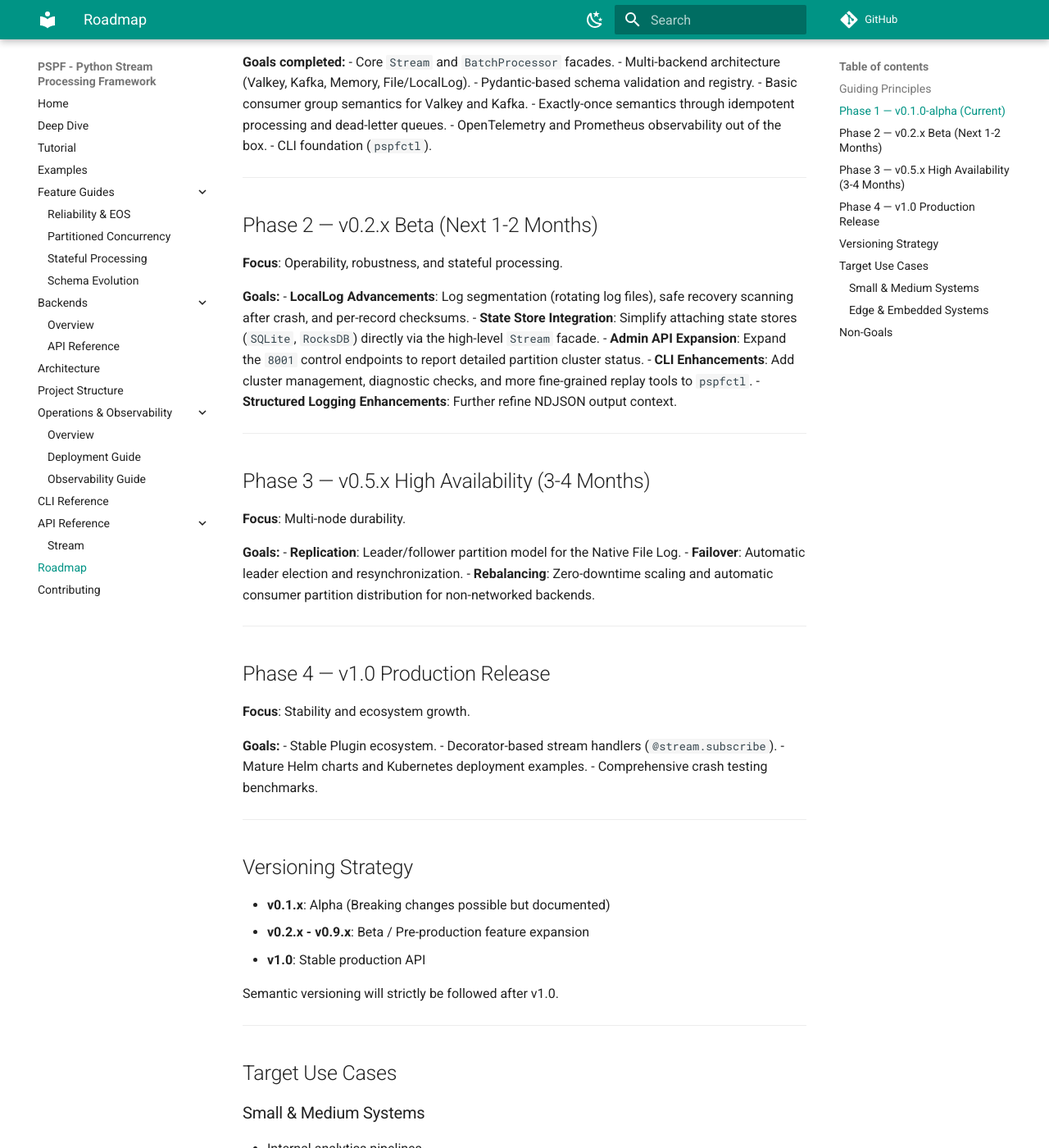
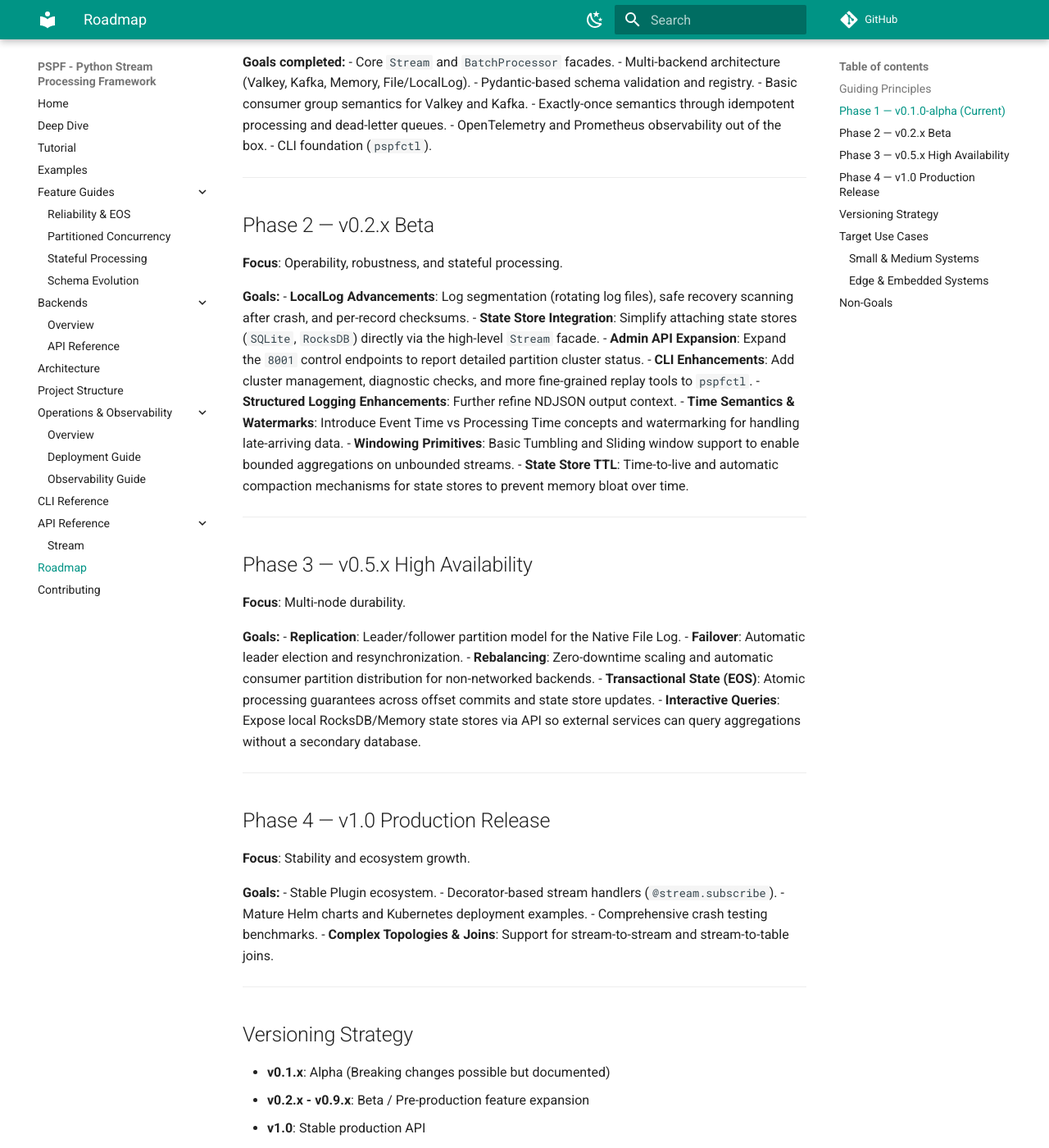
Before and after one commit to JosephMattHall/Python-Stream-Processing-Framework, an MkDocs documentation site: the page built from docs/roadmap.md, in a window 1280 px wide and 1400 px high, scrolled down 720 px. Shown: the whole window at 82% size. Built offline with MkDocs 1.6.1 and Material for MkDocs 9.7.7, drawn with Linux system fonts in a browser that asks for light colours; comment, search, counter and statistics services are not loaded.

Commit message:
updated roadmap

```diff
--- a/docs/roadmap.md
+++ b/docs/roadmap.md
@@ -33,7 +33,7 @@ A hybrid of:
 
 ---
 
-## Phase 2 — v0.2.x Beta (Next 1-2 Months)
+## Phase 2 — v0.2.x Beta
 **Focus**: Operability, robustness, and stateful processing.
 
 **Goals:**
@@ -42,16 +42,21 @@ A hybrid of:
 - **Admin API Expansion**: Expand the `8001` control endpoints to report detailed partition cluster status.
 - **CLI Enhancements**: Add cluster management, diagnostic checks, and more fine-grained replay tools to `pspfctl`.
 - **Structured Logging Enhancements**: Further refine NDJSON output context.
+- **Time Semantics & Watermarks**: Introduce Event Time vs Processing Time concepts and watermarking for handling late-arriving data.
+- **Windowing Primitives**: Basic Tumbling and Sliding window support to enable bounded aggregations on unbounded streams.
+- **State Store TTL**: Time-to-live and automatic compaction mechanisms for state stores to prevent memory bloat over time.
 
 ---
 
-## Phase 3 — v0.5.x High Availability (3-4 Months)
+## Phase 3 — v0.5.x High Availability
 **Focus**: Multi-node durability.
 
 **Goals:**
 - **Replication**: Leader/follower partition model for the Native File Log.
 - **Failover**: Automatic leader election and resynchronization.
 - **Rebalancing**: Zero-downtime scaling and automatic consumer partition distribution for non-networked backends.
+- **Transactional State (EOS)**: Atomic processing guarantees across offset commits and state store updates.
+- **Interactive Queries**: Expose local RocksDB/Memory state stores via API so external services can query aggregations without a secondary database.
 
 ---
 
@@ -63,6 +68,7 @@ A hybrid of:
 - Decorator-based stream handlers (`@stream.subscribe`).
 - Mature Helm charts and Kubernetes deployment examples.
 - Comprehensive crash testing benchmarks.
+- **Complex Topologies & Joins**: Support for stream-to-stream and stream-to-table joins.
 
 ---
 
```
